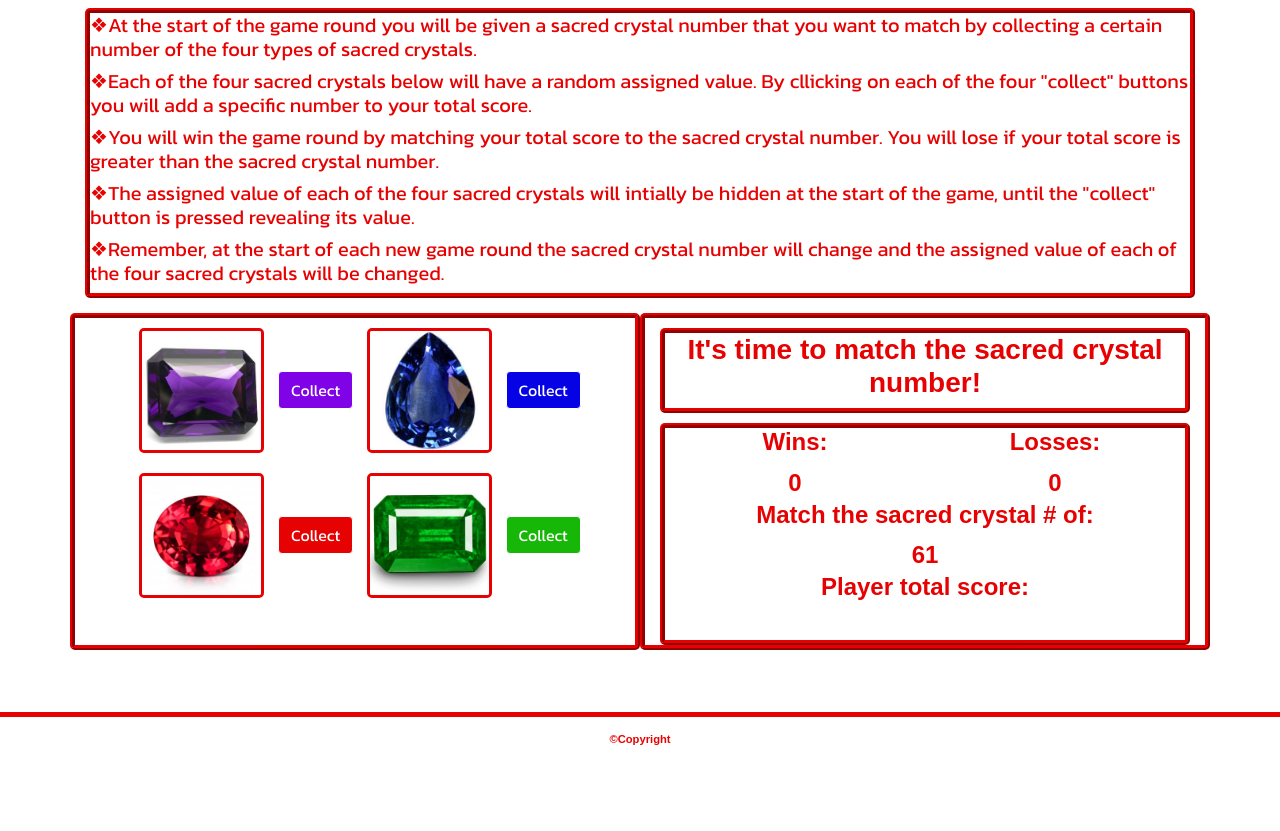
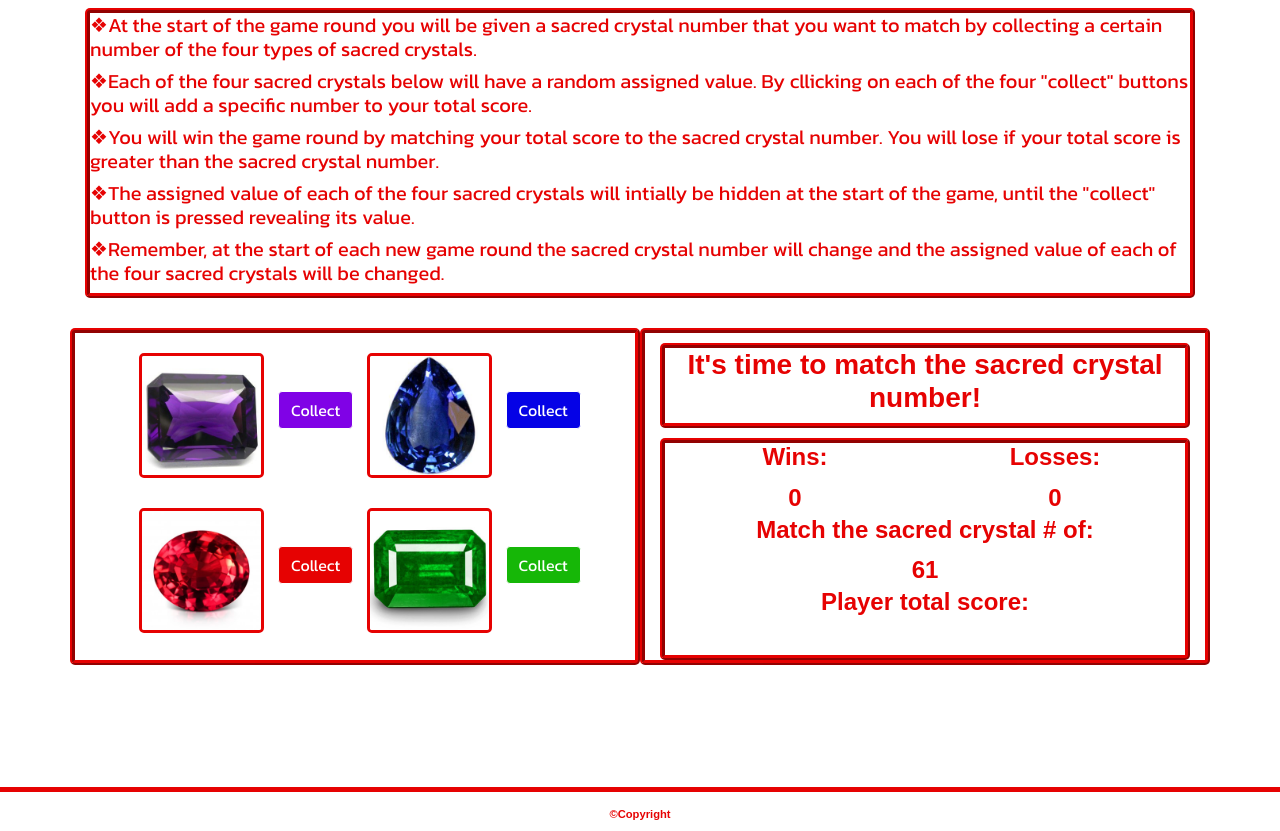
Before and after one commit to D-0-0C/Crystal_Collector_jQuery, a plain HTML site: page index.html in a window 1280 px wide. Shown: the part 120-951 px from the top of the page. Before the commit the page ends 876 px from the top, so only its background shows below. Drawn offline with nearby package versions, Linux system fonts and the light colour scheme; a web font is replaced by a local one.

Commit message:
The 2nd revision--HTML line spacing & CSS Changes

```diff
--- a/assets/css/style.css
+++ b/assets/css/style.css
@@ -17,14 +17,14 @@ body {
 }
 
 #col-left {
-    margin-top: 15px;
+    margin-top: 30px;
     font-family: 'Kanit', sans-serif;
     border-radius: 5px;
     border:rgba(230, 0, 0, 0.993) ridge thick;
 }
 
 #col-right {
-    margin-top: 15px;
+    margin-top: 30px;
     font-family:'Varela Round', sans-serif;
     border-radius: 5px;
     border: rgba(230, 0, 0, 0.993) ridge thick;
@@ -32,7 +32,7 @@ body {
 
 .gems {
     margin: 10px;
-    margin-top: 10px;
+    margin-top: 20px;
     width: 125px;
     height: 125px;
     border-radius: 5px;
@@ -87,7 +87,7 @@ body {
 
 footer{
     padding: 14px;
-    margin-top: 38px;
+    margin-top: 98px;
     height: 44px;
     text-align: center;
     font-size: 0.7em;
```
Also changed, not shown: index.html (+3 -3 lines).
